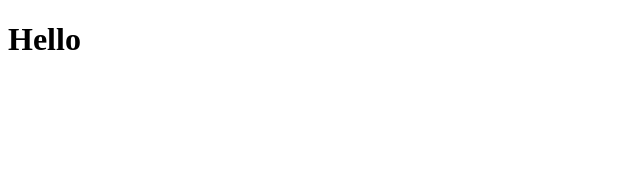
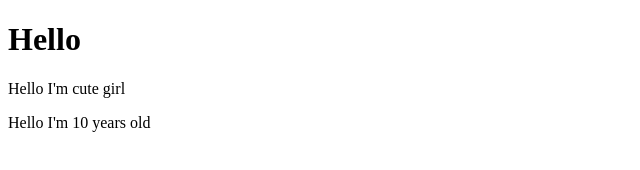
Before and after one commit to sreyyoeryoem/PT2, a plain HTML site: page index.html in a window 1280 px wide. Shown: the whole page, without its empty margins (0-640 px from the left). Drawn offline with Linux system fonts and the light colour scheme.

Commit message:
add p1 p2

```diff
--- a/index.html
+++ b/index.html
@@ -8,5 +8,7 @@
 </head>
 <body>
     <h1>Hello</h1>
+    <p>Hello I'm cute girl</p>
+    <p>Hello I'm 10 years old</p>
 </body>
 </html>
```
